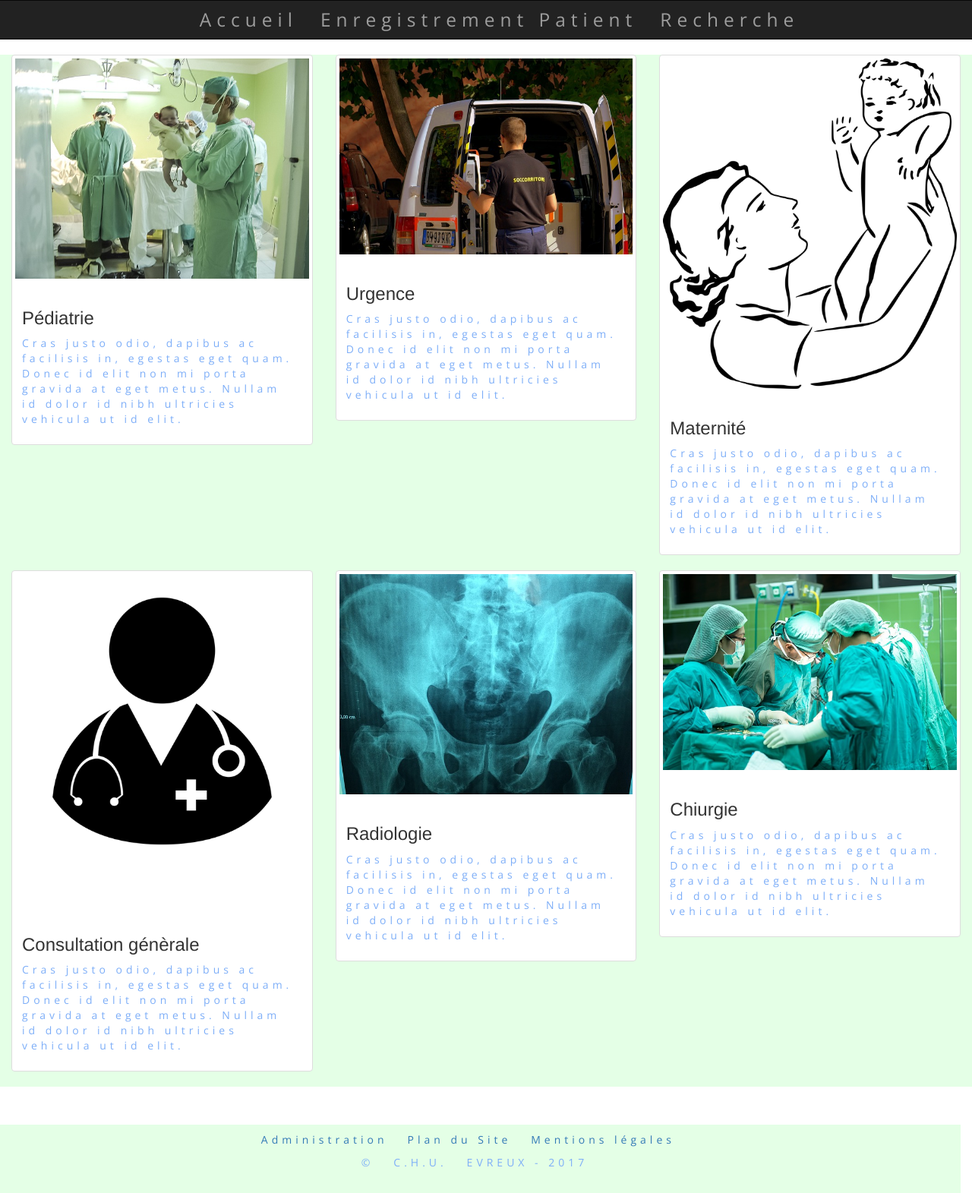
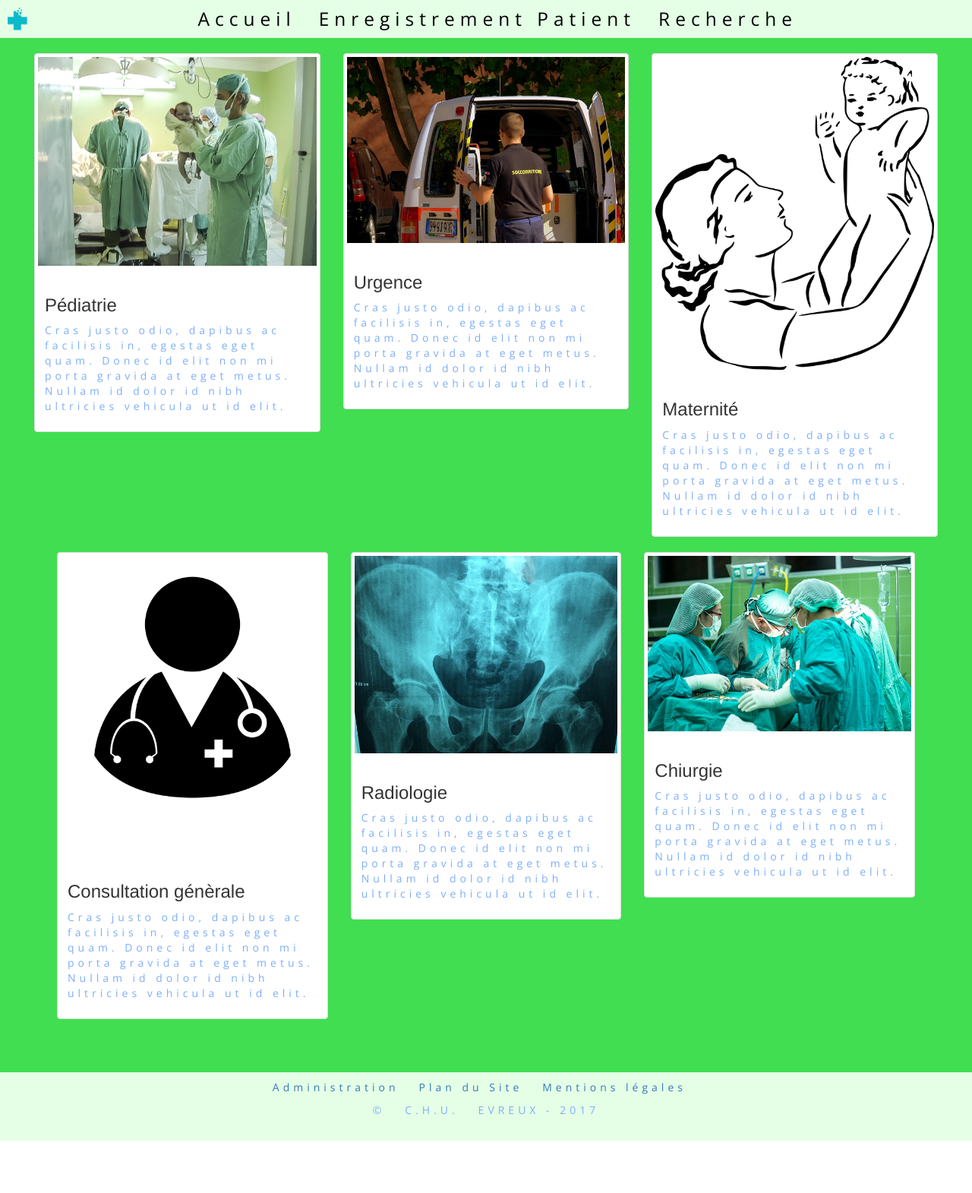
Before and after one commit to INGEsophie/CHU-projet, a PHP site: page / in a window 1280 px wide. Shown: the whole page at 76% size. After the commit the page ends 1502 px from the top, so only its background shows below. Run offline with PHP 8.4, Linux system fonts and the light colour scheme; some libraries are stand-ins or nearby versions.

Commit message:
Correction css header footer

```diff
--- a/footer.html
+++ b/footer.html
@@ -1,7 +1,7 @@
 
 
 <div class="row footer">
-    <div class="container col-md-12">
+    <div class="container">
     	<p><a href="" target="_self">Administration &nbsp;</a>
     	<a href="" target="_self">Plan du Site &nbsp;</a>
     	<a href="" target="_self">Mentions légales &nbsp;</a>
--- a/header.html
+++ b/header.html
@@ -1,5 +1,5 @@
 <div class="row">
-  <nav class="col-md-12 col-xs-12 navbar navbar-inverse">
+  <nav class="navbar navbar-inverse">
     <div class="container-fluid">
 
       <a class="navbar-brand" href="#"><img id="logo" src="images/Logo.png" alt="logo"></a>
--- a/index.php
+++ b/index.php
@@ -5,8 +5,8 @@
   <title>PROJET CHU</title>
 
   <!-- CSS -->
+  <link rel="stylesheet" href="bootstrap/css/bootstrap.min.css">
   <link rel="stylesheet" href="style.css">
-  <link rel="stylesheet" href="bootstrap/css/bootstrap.min.css">
 
 </head>
 
--- a/style.css
+++ b/style.css
@@ -31,12 +31,7 @@
 
 /*NAV*/
 
-.col-md-12{
-background-color: #E4FFE6;
-
-}
-
-.navbar-header{
+.navbar-inverse{
    background-color: #E4FFE6;
 }
 
@@ -70,15 +65,9 @@
 
 .footer {
 margin-top: 50px;
- bottom: 0;
  width: 100%;
- background-color: #111;
+ background-color: #E4FFE6;
  text-align: center;
-}
-
-.footer>.container{
- color: lightgrey;
- width: 100%;
  padding-bottom: 20px;
 }
 
```
